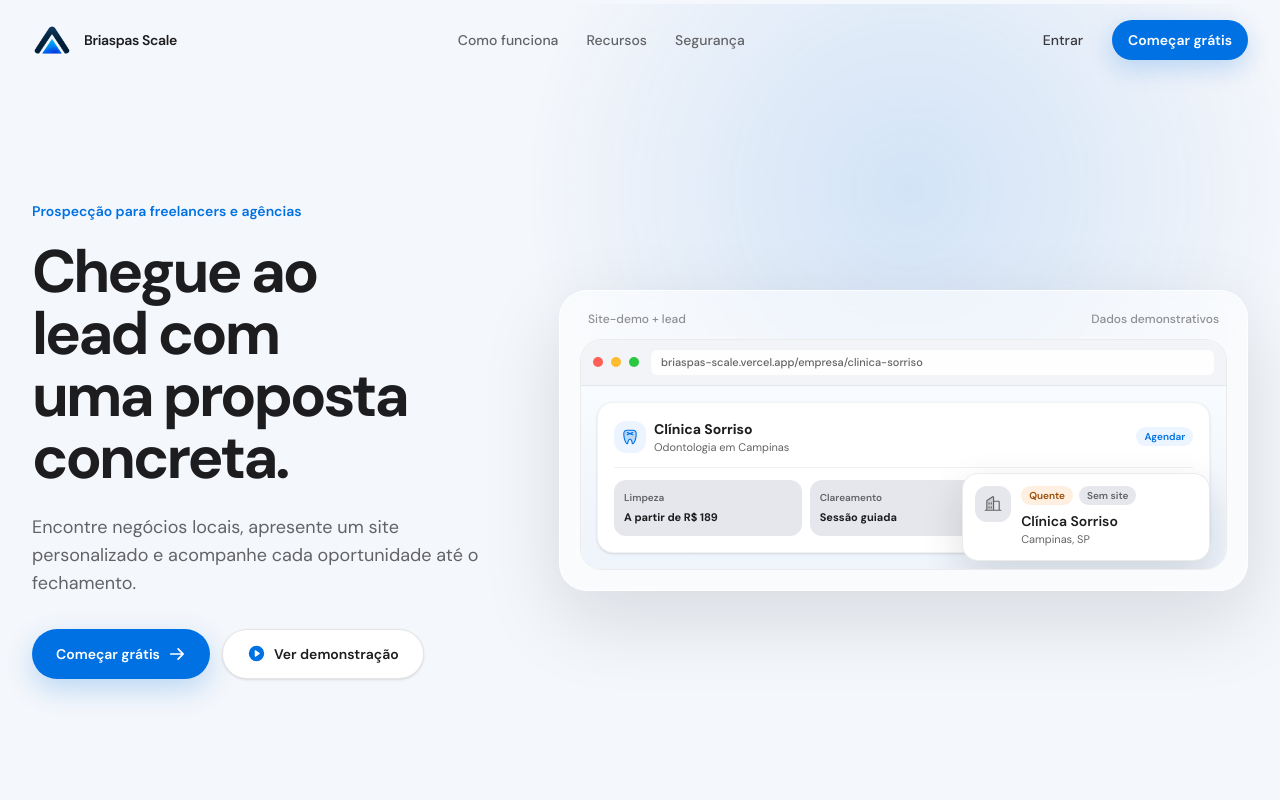
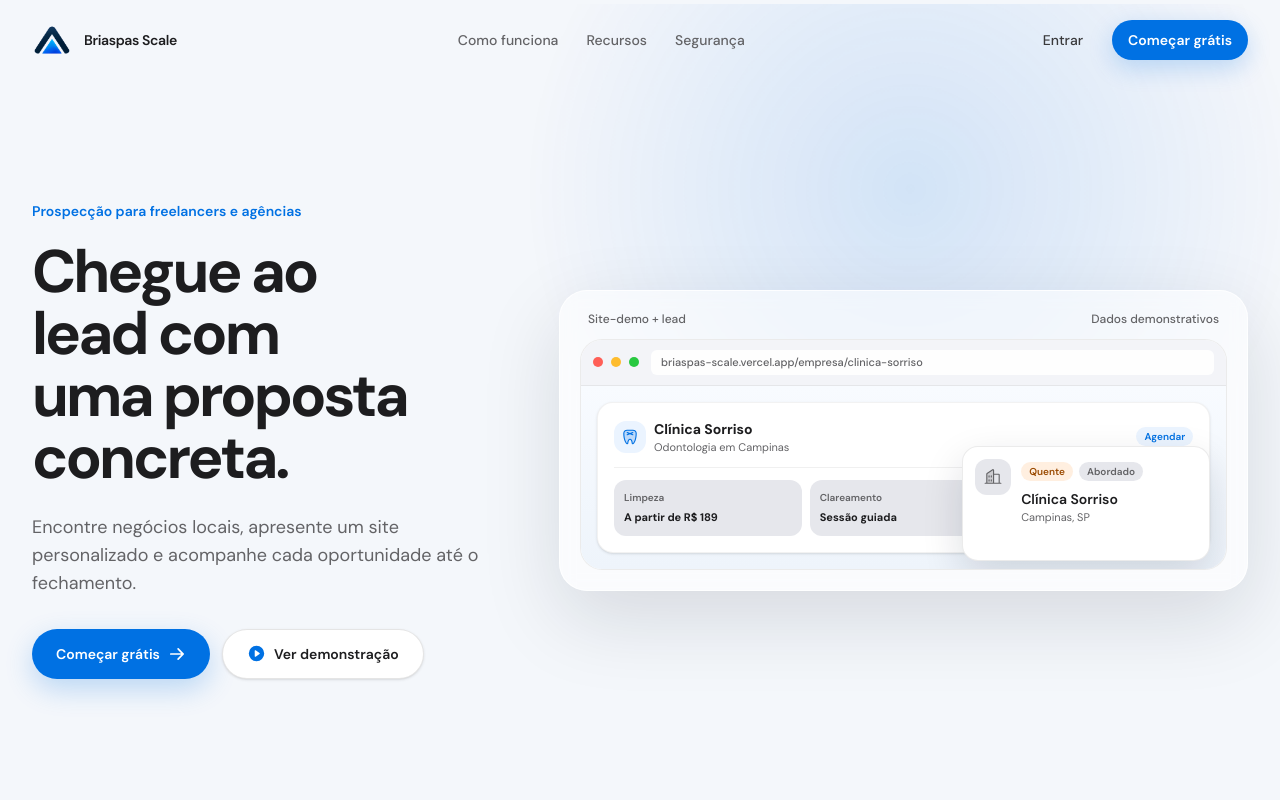
Before and after one commit to Asapx380/briaspas-scale, a Next.js app: page / in a window 1280 px wide. Shown: the top 800 px of the page. Built offline with nearby package versions, Linux system fonts and the light colour scheme; no server answers.

Commit message:
Landing T4a: animar card de lead no hero
Extrai HeroLeadCard (client) com ciclo de estados do pipeline demo,
pausa fora da viewport/aba oculta e modo reduzido estático. Ajusta
contraste dos rótulos demonstrativos no hero e rodapé.

Co-authored-by: Wesley Luther  <wesleyluther830@gmail.com>

```diff
--- a/src/app/page.tsx
+++ b/src/app/page.tsx
@@ -72,7 +72,7 @@ export default function Home() {
         </div>
       </section>
 
-      <footer className="bg-white px-5 py-10 sm:px-8"><div data-reveal className="mx-auto flex max-w-7xl flex-col gap-8 sm:flex-row sm:items-center sm:justify-between"><div className="flex items-center gap-3"><Globe size={22} weight="duotone" className="text-[var(--brand)]" /><div><p className="font-semibold">Briaspas Scale</p><p className="mt-1 text-sm text-[var(--text-4)]">Prospecção e entrega em um só fluxo.</p></div></div><nav aria-label="Links institucionais" className="flex flex-wrap gap-x-6 gap-y-3 text-sm font-medium"><Link href="/demonstracao" className="marketing-nav-link">Demonstração</Link><Link href="/privacidade" className="marketing-nav-link">Privacidade</Link><Link href="https://github.com/Asapx380/briaspas-scale" className="marketing-nav-link">GitHub</Link><Link href="/login" className="marketing-nav-link">Entrar</Link></nav></div></footer>
+      <footer className="bg-white px-5 py-10 sm:px-8"><div data-reveal className="mx-auto flex max-w-7xl flex-col gap-8 sm:flex-row sm:items-center sm:justify-between"><div className="flex items-center gap-3"><Globe size={22} weight="duotone" className="text-[var(--brand)]" /><div><p className="font-semibold">Briaspas Scale</p><p className="mt-1 text-sm text-[var(--text-3)]">Prospecção e entrega em um só fluxo.</p></div></div><nav aria-label="Links institucionais" className="flex flex-wrap gap-x-6 gap-y-3 text-sm font-medium"><Link href="/demonstracao" className="marketing-nav-link">Demonstração</Link><Link href="/privacidade" className="marketing-nav-link">Privacidade</Link><Link href="https://github.com/Asapx380/briaspas-scale" className="marketing-nav-link">GitHub</Link><Link href="/login" className="marketing-nav-link">Entrar</Link></nav></div></footer>
     </main>
   );
 }
--- /dev/null
+++ b/src/components/marketing/hero-lead-card.tsx
@@ -0,0 +1,175 @@
+"use client";
+
+import { Buildings } from "@phosphor-icons/react";
+import { AnimatePresence, motion, useInView, useReducedMotion } from "motion/react";
+import { useEffect, useRef, useState, useSyncExternalStore } from "react";
+
+type DemoPhase = 1 | 2 | 3 | 4;
+
+const PHASE_MS = 3000;
+const NOTICE_VISIBLE_MS = 900;
+
+const secondaryChipByPhase: Record<
+  DemoPhase,
+  { key: string; label: string; className: string }
+> = {
+  1: {
+    key: "sem-site",
+    label: "Sem site",
+    className: "rounded-full bg-[var(--neu-bg)] px-2 py-0.5 text-[10px] font-semibold text-[var(--text-3)]",
+  },
+  2: {
+    key: "site-demo",
+    label: "Site-demo publicado",
+    className:
+      "rounded-full bg-[var(--brand-tint)] px-2 py-0.5 text-[10px] font-semibold text-[var(--brand)]",
+  },
+  3: {
+    key: "abordado",
+    label: "Abordado",
+    className: "rounded-full bg-[var(--neu-bg)] px-2 py-0.5 text-[10px] font-semibold text-[var(--text-3)]",
+  },
+  4: {
+    key: "follow-up",
+    label: "Follow Up",
+    className: "rounded-full bg-[var(--neu-bg)] px-2 py-0.5 text-[10px] font-semibold text-[var(--text-3)]",
+  },
+};
+
+function subscribeVisibility(onStoreChange: () => void) {
+  document.addEventListener("visibilitychange", onStoreChange);
+  return () => document.removeEventListener("visibilitychange", onStoreChange);
+}
+
+function getTabVisible() {
+  return document.visibilityState === "visible";
+}
+
+export function HeroLeadCard() {
+  const rootRef = useRef<HTMLDivElement>(null);
+  const inView = useInView(rootRef, { amount: 0.15 });
+  const reduceMotion = useReducedMotion();
+  const hydrated = useSyncExternalStore(
+    () => () => {},
+    () => true,
+    () => false,
+  );
+  const tabVisible = useSyncExternalStore(subscribeVisibility, getTabVisible, () => true);
+  const [phase, setPhase] = useState<DemoPhase>(1);
+  const [visitCount, setVisitCount] = useState(0);
+  const [noticeVisible, setNoticeVisible] = useState(false);
+
+  const staticReduced = hydrated && reduceMotion;
+  const displayPhase: DemoPhase = staticReduced ? 4 : phase;
+  const displayVisitCount = staticReduced ? 3 : displayPhase === 4 ? visitCount : 0;
+  const showVisits = displayPhase === 4;
+
+  useEffect(() => {
+    if (staticReduced || !inView || !tabVisible) return;
+
+    const timer = window.setInterval(() => {
+      setPhase((current) => ((current % 4) + 1) as DemoPhase);
+    }, PHASE_MS);
+
+    return () => window.clearInterval(timer);
+  }, [staticReduced, inView, tabVisible]);
+
+  useEffect(() => {
+    if (staticReduced || displayPhase !== 4 || !inView || !tabVisible) return;
+
+    const timers: number[] = [];
+    timers.push(
+      window.setTimeout(() => {
+        setVisitCount(0);
+        setNoticeVisible(false);
+      }, 0),
+    );
+
+    const steps = [1, 2, 3] as const;
+    steps.forEach((count, index) => {
+      const at = window.setTimeout(() => {
+        setVisitCount(count);
+        setNoticeVisible(true);
+        const hide = window.setTimeout(() => {
+          setNoticeVisible(false);
+        }, NOTICE_VISIBLE_MS);
+        timers.push(hide);
+      }, 650 + index * 750);
+      timers.push(at);
+    });
+
+    return () => {
+      timers.forEach((id) => window.clearTimeout(id));
+    };
+  }, [displayPhase, staticReduced, inView, tabVisible]);
+
+  const chip = secondaryChipByPhase[displayPhase];
+
+  return (
+    <div
+      ref={rootRef}
+      className="relative mt-3 max-w-[min(100%,18rem)] sm:absolute sm:right-4 sm:bottom-2 sm:mt-0 sm:w-[15.5rem]"
+    >
+      <motion.p
+        aria-hidden="true"
+        className="pointer-events-none absolute right-0 -top-7 left-0 z-10 truncate text-right text-[10px] font-medium text-[var(--brand)] sm:-top-6 sm:max-w-none"
+        initial={false}
+        animate={
+          noticeVisible && showVisits && !staticReduced
+            ? { opacity: 1, y: 0 }
+            : { opacity: 0, y: 6 }
+        }
+        transition={{ duration: 0.28, ease: [0.16, 1, 0.3, 1] }}
+      >
+        Visita registrada no link da Clínica Sorriso
+      </motion.p>
+
+      <div className="rounded-2xl border border-black/[0.08] bg-white p-3 shadow-[0_16px_40px_rgba(15,23,42,0.14)]">
+        <div className="flex items-start gap-2.5">
+          <span className="grid size-9 shrink-0 place-items-center rounded-xl bg-[var(--neu-bg)] text-[var(--text-3)]">
+            <Buildings size={18} weight="duotone" />
+          </span>
+          <div className="min-w-0 flex-1">
+            <div className="flex h-6 min-h-6 flex-wrap items-center gap-1.5 overflow-hidden">
+              <span className="marketing-chip-hot shrink-0 rounded-full px-2 py-0.5 text-[10px] font-semibold">
+                Quente
+              </span>
+              <AnimatePresence mode="popLayout" initial={false}>
+                <motion.span
+                  key={chip.key}
+                  layout
+                  initial={{ opacity: 0, y: 4 }}
+                  animate={{ opacity: 1, y: 0 }}
+                  exit={{ opacity: 0, y: -4 }}
+                  transition={{ duration: 0.22, ease: [0.16, 1, 0.3, 1] }}
+                  className={`shrink-0 truncate ${chip.className}`}
+                >
+                  {chip.label}
+                </motion.span>
+              </AnimatePresence>
+            </div>
+            <p className="mt-1.5 truncate text-sm font-semibold text-[var(--text)]">Clínica Sorriso</p>
+            <p className="truncate text-[11px] text-[var(--text-3)]">Campinas, SP</p>
+            <div className="mt-1.5 h-4">
+              <AnimatePresence mode="wait" initial={false}>
+                {showVisits ? (
+                  <motion.p
+                    key="visits"
+                    initial={{ opacity: 0 }}
+                    animate={{ opacity: 1 }}
+                    exit={{ opacity: 0 }}
+                    transition={{ duration: 0.2 }}
+                    className="text-[10px] text-[var(--text-3)]"
+                  >
+                    Visitas ao link{" "}
+                    <span className="font-bold tabular-nums text-[var(--text)]">{displayVisitCount}</span>
+                  </motion.p>
+                ) : null}
+              </AnimatePresence>
+            </div>
+          </div>
+        </div>
+      </div>
+    </div>
+  );
+}
--- a/src/components/marketing/hero-mock.tsx
+++ b/src/components/marketing/hero-mock.tsx
@@ -1,4 +1,5 @@
-import { Buildings, Tooth } from "@phosphor-icons/react/dist/ssr";
+import { Tooth } from "@phosphor-icons/react/dist/ssr";
+import { HeroLeadCard } from "@/components/marketing/hero-lead-card";
 
 export function HeroMock() {
   return (
@@ -45,21 +46,7 @@ export function HeroMock() {
             </div>
           </div>
 
-          <div className="mt-3 max-w-[min(100%,18rem)] rounded-2xl border border-black/[0.08] bg-white p-3 shadow-[0_16px_40px_rgba(15,23,42,0.14)] sm:absolute sm:right-4 sm:bottom-2 sm:mt-0 sm:w-[15.5rem]">
-            <div className="flex items-start gap-2.5">
-              <span className="grid size-9 shrink-0 place-items-center rounded-xl bg-[var(--neu-bg)] text-[var(--text-3)]">
-                <Buildings size={18} weight="duotone" />
-              </span>
-              <div className="min-w-0 flex-1">
-                <div className="flex flex-wrap items-center gap-1.5">
-                  <span className="marketing-chip-hot rounded-full px-2 py-0.5 text-[10px] font-semibold">Quente</span>
-                  <span className="rounded-full bg-[var(--neu-bg)] px-2 py-0.5 text-[10px] font-semibold text-[var(--text-3)]">Sem site</span>
-                </div>
-                <p className="mt-1.5 truncate text-sm font-semibold text-[var(--text)]">Clínica Sorriso</p>
-                <p className="truncate text-[11px] text-[var(--text-3)]">Campinas, SP</p>
-              </div>
-            </div>
-          </div>
+          <HeroLeadCard />
         </div>
       </div>
     </div>
--- a/src/components/ui/sonic-waveform.tsx
+++ b/src/components/ui/sonic-waveform.tsx
@@ -60,7 +60,7 @@ export default function SonicWaveformHero() {
         </div>
 
         <div className="landing-preview-enter motion-delay-5 relative min-w-0 w-full rounded-[28px] border border-white/80 bg-white/55 p-3 shadow-[0_28px_80px_rgba(15,23,42,0.13)] backdrop-blur-sm sm:p-5">
-          <div className="mb-3 flex items-center justify-between gap-2 px-2 text-xs font-medium text-[var(--text-4)]">
+          <div className="mb-3 flex items-center justify-between gap-2 px-2 text-xs font-medium text-[var(--text-3)]">
             <span className="truncate">Site-demo + lead</span>
             <span className="shrink-0">Dados demonstrativos</span>
           </div>
```
